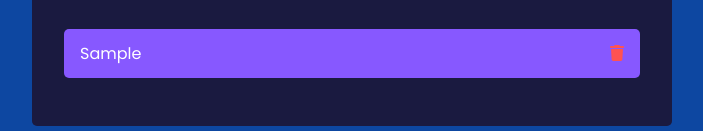
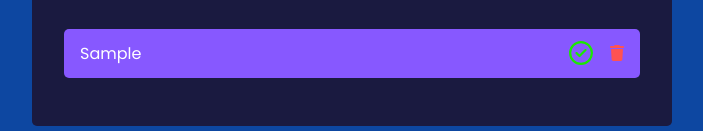
Before and after one commit to salehi-dev/React-TypeScript-ToDo, a React (Vite) app: page / in a window 1280 px wide. Both pictures are taken after typing "Sample" into the empty fields and a click on the button "Add Task". Shown: the part 243-374 px from the top of the page, without its empty margins (288-991 px from the left). Built offline with nearby package versions, Linux system fonts and the light colour scheme.

Commit message:
Complete

```diff
--- a/src/Components/Todo.css
+++ b/src/Components/Todo.css
@@ -1,3 +1,14 @@
+.icon-wrapper {
+  display: flex;
+  gap: 5px;
+}
+
 .delet-icon:hover {
   color: #e53935;
 }
+.check-icon {
+  color: #1ce901;
+}
+.plus-icon {
+  color: orange;
+}
--- a/src/Components/Todo.tsx
+++ b/src/Components/Todo.tsx
@@ -1,28 +1,44 @@
 import React from "react";
+import { FontAwesomeIcon } from "@fortawesome/react-fontawesome";
+import { faTrash, faCirclePlus } from "@fortawesome/free-solid-svg-icons";
+import { faCircleCheck } from "@fortawesome/free-regular-svg-icons";
 
 import "./Todo.css";
 import { Todo as TodoType } from "./Types/Todo.Types";
-import { FontAwesomeIcon } from "@fortawesome/react-fontawesome";
-import { faTrash } from "@fortawesome/free-solid-svg-icons";
 
 type TodoProps = {
   todo: TodoType;
   deletTodo: (id: string) => boolean;
-  toggleComplete: (id: string) => void;
+  toggleComplete: (id: string) => boolean;
 };
 
 export default function Todo({ todo, toggleComplete, deletTodo }: TodoProps) {
   return (
     <div className="Todo">
       <p className={`${todo.isCompleted ? "completed" : ""}`}>{todo.title}</p>
-      <div onClick={() => deletTodo(todo.id)}>
-        {
+      <div className="icon-wrapper">
+        <div onClick={() => toggleComplete(todo.id)}>
+          {todo.isCompleted ? (
+            <FontAwesomeIcon
+              icon={faCirclePlus}
+              size="xl"
+              className="plus-icon"
+            />
+          ) : (
+            <FontAwesomeIcon
+              icon={faCircleCheck}
+              size="xl"
+              className="check-icon"
+            />
+          )}
+        </div>
+        <div onClick={() => deletTodo(todo.id)}>
           <FontAwesomeIcon
             className="delet-icon"
             color="#FF5252"
             icon={faTrash}
           />
-        }
+        </div>
       </div>
     </div>
   );
--- a/src/Components/TodosWrapper.tsx
+++ b/src/Components/TodosWrapper.tsx
@@ -18,7 +18,7 @@ export default function TodosWrapper() {
     ]);
     return true;
   };
-  const deletTodo = (todoId: string) => {
+  const deletTodo = (todoId: string): boolean => {
     swal({
       title: "Are you sure?",
       text: "Are you sure you want to delete Todo?",
@@ -37,8 +37,13 @@ export default function TodosWrapper() {
 
     return true;
   };
-  const toggleComplete = () => {
-    // codding soon...
+  const toggleComplete = (todoId: string): boolean => {
+    setTodos(
+      todos.map((todo) =>
+        todo.id === todoId ? { ...todo, isCompleted: !todo.isCompleted } : todo
+      )
+    );
+    return true;
   };
   return (
     <div className="TodoWrapper">
```
